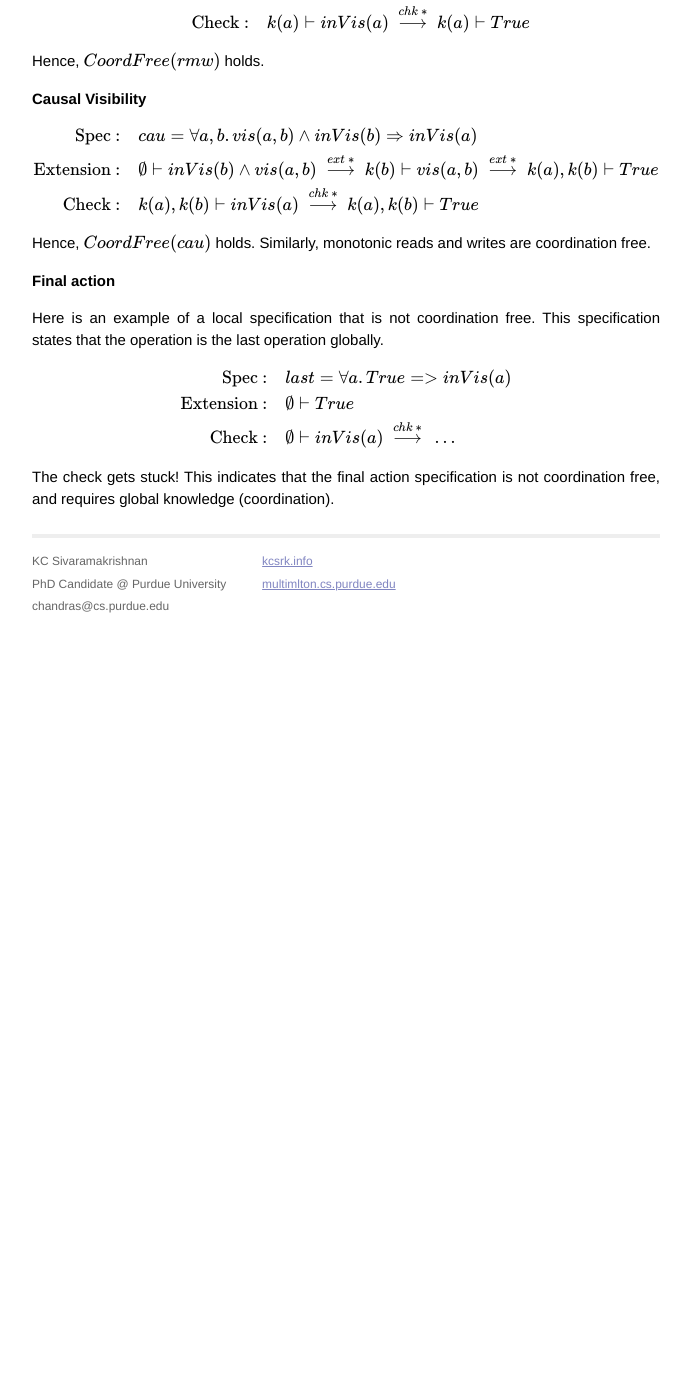
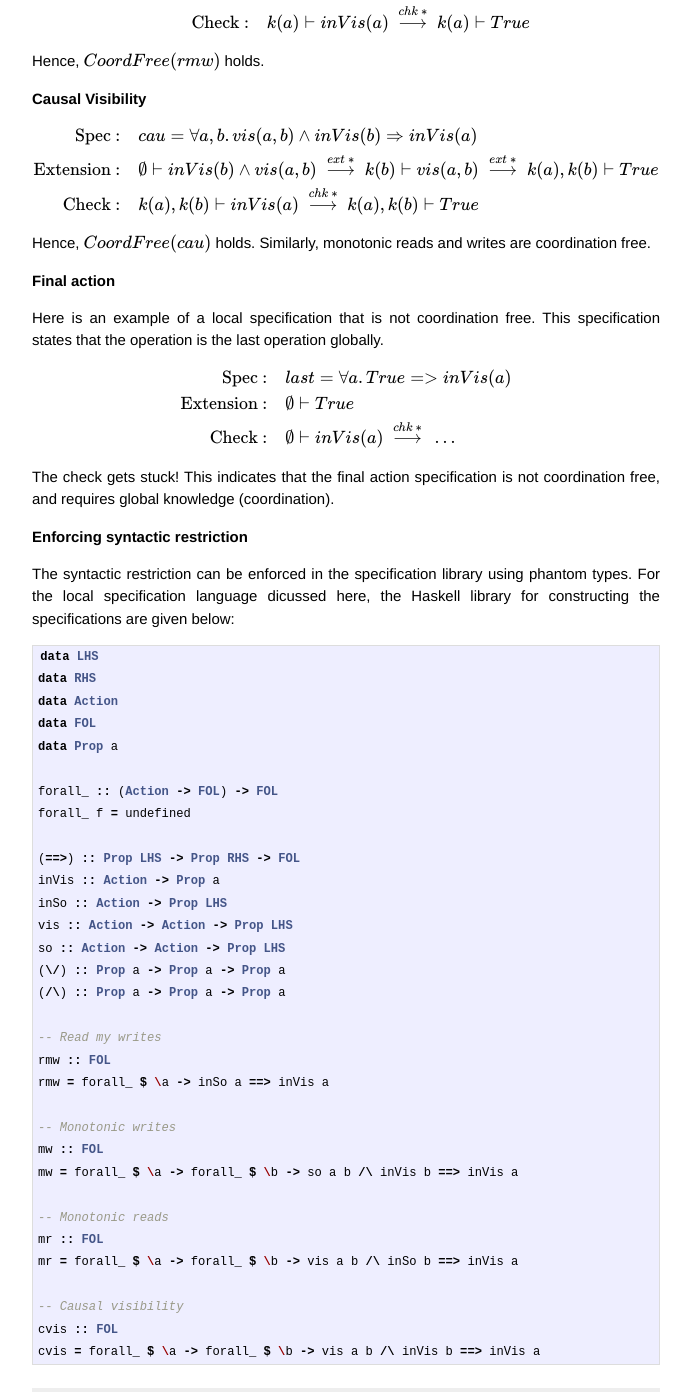
Before and after one commit to kayceesrk/Notes, a Jekyll site: the page built from mynotes/_posts/2014-04-16-Local-Specification.markdown, in a window 1280 px wide and 1400 px high, scrolled down 1691 px. Shown: the whole window, without its empty margins (294-985 px from the left). Built offline with Jekyll 4.4.1, drawn with Linux system fonts in a browser that asks for light colours; Markdown is read by kramdown in place of the engine named in the settings; formulas are drawn with MathJax 3; before the commit the page ends 2321 px from its top, so only the background shows below that.

Commit message:
Added Haskell library with syntactic restriction for local specifications

```diff
--- a/mynotes/_posts/2014-04-16-Local-Specification.markdown
+++ b/mynotes/_posts/2014-04-16-Local-Specification.markdown
@@ -108,7 +108,7 @@ where
 
 ## Examples
 
-## Read my writes
+### Read my writes
 
 <div>
 \[
@@ -126,7 +126,7 @@ where
 
 Hence, $\cf{rmw}$ holds.
 
-## Causal Visibility
+### Causal Visibility
 
 <div>
 \[
@@ -143,7 +143,7 @@ Hence, $\cf{rmw}$ holds.
 
 Hence, $\cf{cau}$ holds. Similarly, monotonic reads and writes are coordination free.
 
-## Final action
+### Final action
 
 Here is an example of a local specification that is not coordination free. This
 specification states that the operation is the last operation globally.
@@ -160,3 +160,44 @@ specification states that the operation is the last operation globally.
 
 The check gets stuck! This indicates that the final action specification is not
 coordination free, and requires global knowledge (coordination).
+
+## Enforcing syntactic restriction
+
+The syntactic restriction can be enforced in the specification library using
+phantom types. For the local specification language dicussed here, the Haskell
+library for constructing the specifications are given below:
+
+{% highlight haskell %}
+data LHS
+data RHS
+data Action
+data FOL
+data Prop a
+
+forall_ :: (Action -> FOL) -> FOL
+forall_ f = undefined
+
+(==>) :: Prop LHS -> Prop RHS -> FOL
+inVis :: Action -> Prop a
+inSo :: Action -> Prop LHS
+vis :: Action -> Action -> Prop LHS
+so :: Action -> Action -> Prop LHS
+(\/) :: Prop a -> Prop a -> Prop a
+(/\) :: Prop a -> Prop a -> Prop a
+
+-- Read my writes
+rmw :: FOL
+rmw = forall_ $ \a -> inSo a ==> inVis a
+
+-- Monotonic writes
+mw :: FOL
+mw = forall_ $ \a -> forall_ $ \b -> so a b /\ inVis b ==> inVis a
+
+-- Monotonic reads
+mr :: FOL
+mr = forall_ $ \a -> forall_ $ \b -> vis a b /\ inSo b ==> inVis a
+
+-- Causal visibility
+cvis :: FOL
+cvis = forall_ $ \a -> forall_ $ \b -> vis a b /\ inVis b ==> inVis a
+{% endhighlight %}
```
